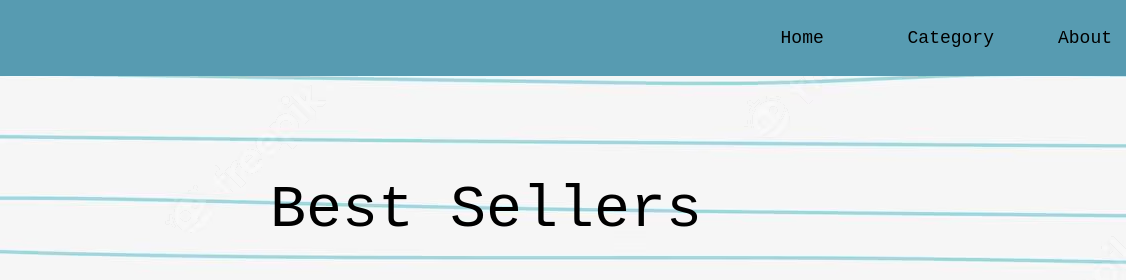
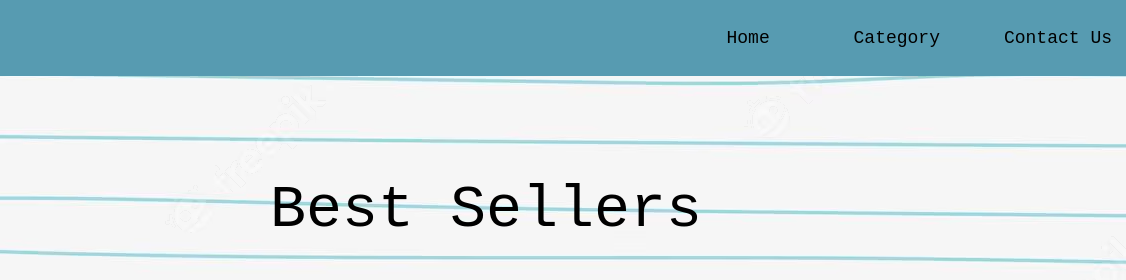
Before and after one commit to kiaxx/Indigo, a plain HTML site: page caterogry.html in a window 1280 px wide. Shown: the top 280 px of the page, 154-1280 px from the left. Drawn offline with Linux system fonts and the light colour scheme.

Commit message:
Add files via upload

```diff
--- a/caterogry.html
+++ b/caterogry.html
@@ -43,7 +43,7 @@
          <li><a href="#">Fiction</a></li>
          <li><a href="#">Non-Fiction</a></li>
         </ul>
-    <li><a href="#">About</a></li>
+    <li><a href="contact page.html">Contact Us</a></li>
   </nav>
 
 
```
Also changed, not shown: contact page.html (+1 -1 lines), index.html (+1 -1 lines).
